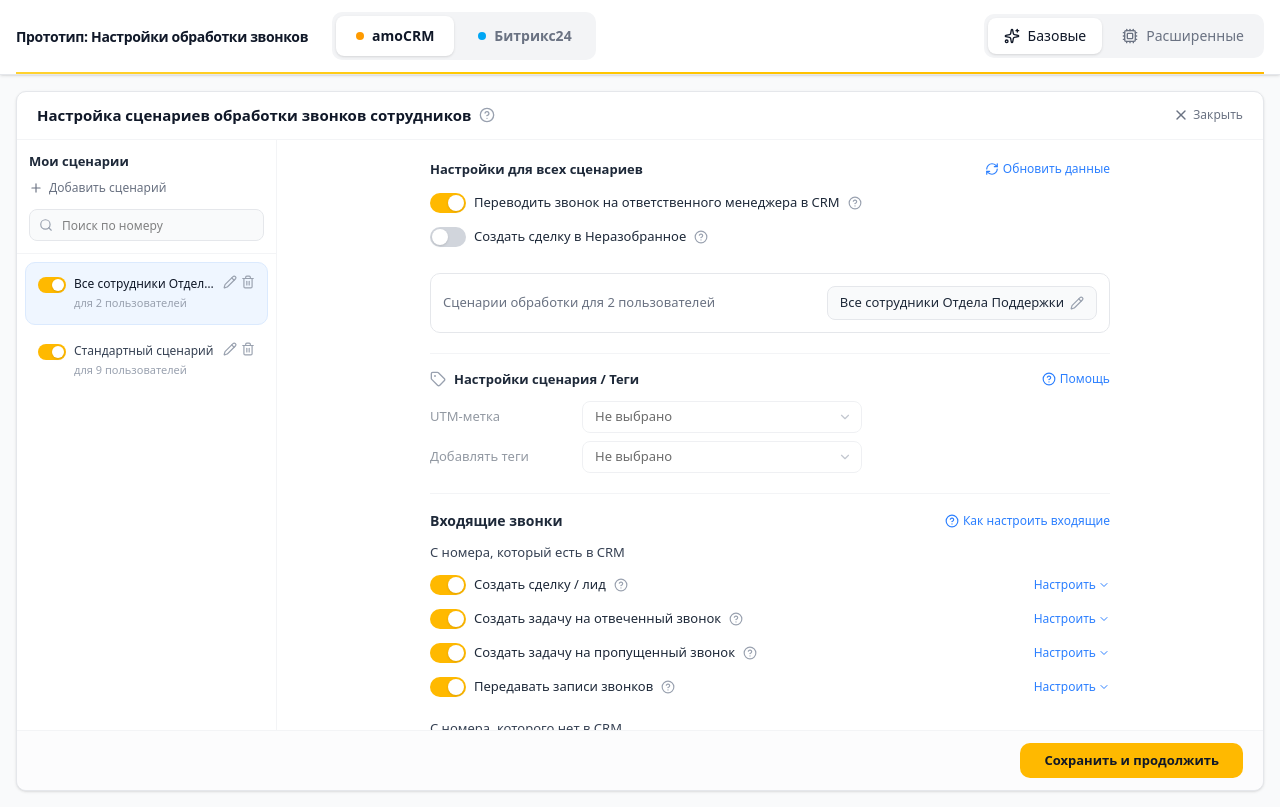
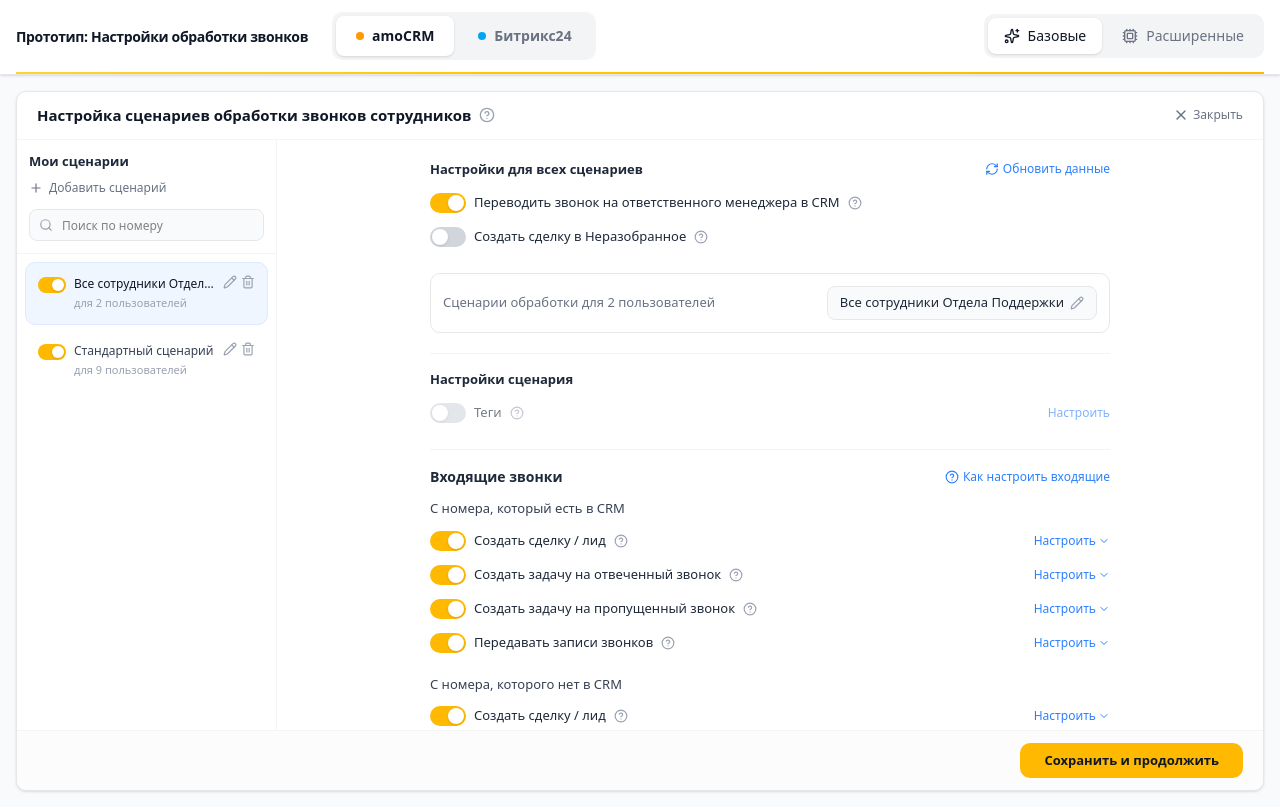
Before and after one commit to Zuhlon/Standart-Profi-Settings, a Next.js app: page / in a window 1280 px wide. Built offline with nearby package versions, Linux system fonts and the light colour scheme.

Commit message:
b7b06cfe-9b2f-469a-bb9d-7383d78ad6b8

```diff
--- a/src/components/prototype/AmoCRM.tsx
+++ b/src/components/prototype/AmoCRM.tsx
@@ -11,8 +11,6 @@ import {
   Search,
   Pencil,
   Trash2,
-  Tag,
-  ChevronDown,
 } from 'lucide-react';
 import { useState } from 'react';
 
@@ -172,70 +170,40 @@ function CallSectionPanel({
   );
 }
 
-function ScenarioTagsSection({ scenarioId }: { scenarioId: string }) {
-  const { activeMode } = usePrototypeStore();
-  const [selectedTag, setSelectedTag] = useState('none');
-
-  const tags = [
-    { value: 'none', label: 'Не выбрано' },
-    { value: 'utm_source', label: 'utm_source' },
-    { value: 'utm_medium', label: 'utm_medium' },
-    { value: 'utm_campaign', label: 'utm_campaign' },
-    { value: 'utm_content', label: 'utm_content' },
-    { value: 'utm_term', label: 'utm_term' },
-  ];
-
+function ScenarioSettingsSection({ crm, scenarioId }: { crm: CrmType; scenarioId: string }) {
+  const { activeMode, toggleScenarioTags } = usePrototypeStore();
+  const scenarios = crm === 'amocrm' ? usePrototypeStore.getState().amocrmScenarios : usePrototypeStore.getState().bitrix24Scenarios;
+  const scenario = scenarios.find((s) => s.id === scenarioId);
+  const tagsEnabled = scenario?.tagsEnabled ?? false;
   const isDisabled = activeMode === 'basic';
 
   return (
-    <div className="space-y-3">
-      <div className="flex items-center justify-between">
+    <div className="space-y-2">
+      <h3 className="text-[13px] font-semibold text-gray-800">Настройки сценария</h3>
+      <div className={cn('flex items-center justify-between py-1.5', isDisabled && 'opacity-60')}>
         <div className="flex items-center gap-2">
-          <Tag className="w-4 h-4 text-gray-400" />
-          <h3 className="text-[13px] font-semibold text-gray-800">
-            Настройки сценария / Теги
-          </h3>
+          <button
+            onClick={() => !isDisabled && toggleScenarioTags(crm, scenarioId)}
+            disabled={isDisabled}
+            className={cn(
+              'relative inline-flex h-5 w-9 shrink-0 cursor-pointer rounded-full border-2 border-transparent transition-colors duration-200 ease-in-out focus:outline-none',
+              tagsEnabled ? 'bg-amber-400' : 'bg-gray-300',
+              isDisabled && 'cursor-not-allowed'
+            )}
+          >
+            <span
+              className={cn(
+                'pointer-events-none inline-block h-4 w-4 transform rounded-full bg-white shadow ring-0 transition-transform duration-200 ease-in-out',
+                tagsEnabled ? 'translate-x-4' : 'translate-x-0'
+              )}
+            />
+          </button>
+          <span className="text-[13px] text-gray-800">Теги</span>
+          <CircleHelp className="w-3.5 h-3.5 text-gray-400 cursor-help flex-shrink-0" />
         </div>
-        <button className="text-[12px] text-blue-500 hover:text-blue-600 font-medium flex items-center gap-1 cursor-pointer">
-          <CircleHelp className="w-3.5 h-3.5" />
-          Помощь
+        <button className="text-[12px] text-blue-500 hover:text-blue-600 font-medium cursor-pointer">
+          Настроить
         </button>
-      </div>
-
-      <div className={cn('space-y-2', isDisabled && 'opacity-60 pointer-events-none')}>
-        <div className="flex items-center gap-3">
-          <span className="text-[13px] text-gray-600 min-w-[140px]">UTM-метка</span>
-          <div className="relative flex-1 max-w-[280px]">
-            <select
-              value={selectedTag}
-              onChange={(e) => setSelectedTag(e.target.value)}
-              className="w-full h-8 pl-3 pr-8 text-[13px] border border-gray-200 rounded-md bg-white appearance-none cursor-pointer focus:outline-none focus:border-gray-300"
-            >
-              {tags.map((tag) => (
-                <option key={tag.value} value={tag.value}>
-                  {tag.label}
-                </option>
-              ))}
-            </select>
-            <ChevronDown className="absolute right-2.5 top-1/2 -translate-y-1/2 w-3.5 h-3.5 text-gray-400 pointer-events-none" />
-          </div>
-        </div>
-
-        <div className="flex items-center gap-3">
-          <span className="text-[13px] text-gray-600 min-w-[140px]">Добавлять теги</span>
-          <div className="relative flex-1 max-w-[280px]">
-            <select
-              defaultValue="none"
-              className="w-full h-8 pl-3 pr-8 text-[13px] border border-gray-200 rounded-md bg-white appearance-none cursor-pointer focus:outline-none focus:border-gray-300"
-            >
-              <option value="none">Не выбрано</option>
-              <option value="source">Источник звонка</option>
-              <option value="number">Номер телефона</option>
-              <option value="line">Линия</option>
-            </select>
-            <ChevronDown className="absolute right-2.5 top-1/2 -translate-y-1/2 w-3.5 h-3.5 text-gray-400 pointer-events-none" />
-          </div>
-        </div>
       </div>
     </div>
   );
@@ -325,9 +293,9 @@ export function AmoCRMPrototype() {
               </div>
             </div>
 
-            {/* Scenario Tags Section */}
+            {/* Scenario settings / Tags */}
             <div className="border-t border-gray-100 pt-4">
-              <ScenarioTagsSection scenarioId={selectedScenario.id} />
+              <ScenarioSettingsSection crm="amocrm" scenarioId={selectedScenario.id} />
             </div>
 
             {/* Incoming calls */}
--- a/src/store/prototype-store.ts
+++ b/src/store/prototype-store.ts
@@ -29,6 +29,7 @@ export interface Scenario {
   count: number;
   unit: string;
   enabled: boolean;
+  tagsEnabled: boolean;
   settings: {
     incoming: CallSection;
     outgoing: CallSection;
@@ -51,6 +52,7 @@ interface PrototypeState {
   toggleSetting: (crm: CrmType, scenarioId: string, sectionType: 'incoming' | 'outgoing', subsectionId: string, toggleId: string) => void;
   getExtendedConfiguredToggles: (crm: CrmType, scenarioId: string) => { label: string; enabled: boolean }[];
   toggleScenarioEnabled: (crm: CrmType, id: string) => void;
+  toggleScenarioTags: (crm: CrmType, id: string) => void;
 }
 
 // --- Toggle factories per PDF distribution ---
@@ -121,6 +123,7 @@ const createDefaultScenario = (id: string, name: string, count: number, unit: st
   count,
   unit,
   enabled: true,
+  tagsEnabled: false,
   settings: {
     incoming: createCallSection('incoming'),
     outgoing: createCallSection('outgoing'),
@@ -227,6 +230,16 @@ export const usePrototypeStore = create<PrototypeState>()(
             ),
           };
         }),
+
+      toggleScenarioTags: (crm, id) =>
+        set((state) => {
+          const scenariosKey = crm === 'amocrm' ? 'amocrmScenarios' : 'bitrix24Scenarios';
+          return {
+            [scenariosKey]: state[scenariosKey].map((s) =>
+              s.id === id ? { ...s, tagsEnabled: !s.tagsEnabled } : s
+            ),
+          };
+        }),
     }),
     {
       name: 'crm-prototype-state-v2',
```
